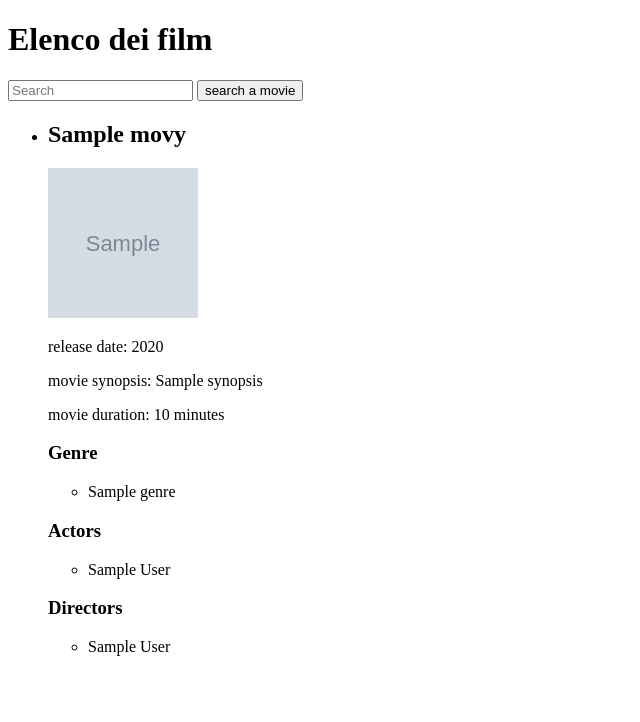
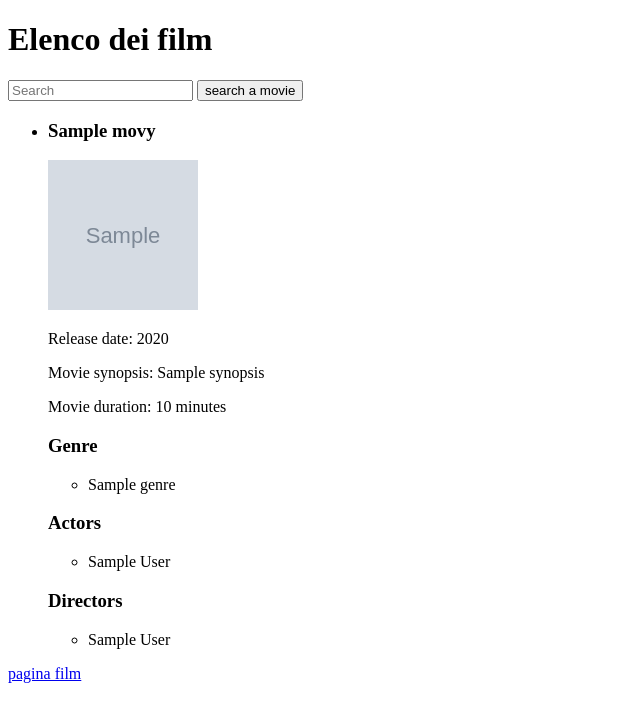
Before and after one commit to acegabri/cinema, a PHP site: template templates/movies.html.twig in a window 1280 px wide. Shown: the top 722 px of the page, without its empty margins (0-640 px from the left). Run offline with PHP 8.4, Linux system fonts and the light colour scheme; the template is opened without the code that fills it: most values are stand-ins (such as "Sample title", 1, 10 or a date in 2020); grey boxes marked "Sample" are stand-in pictures; some libraries are stand-ins or nearby versions.

Commit message:
controllare url

```diff
--- a/backend/api.php
+++ b/backend/api.php
@@ -137,4 +137,7 @@ if ($_SERVER['REQUEST_METHOD'] == 'GET') {
     ]);
 }
 
+
+echo $twig->render('index.html.twig');
+
 exit;
--- a/templates/movies.html.twig
+++ b/templates/movies.html.twig
@@ -4,6 +4,15 @@
 		<meta charset="UTF-8">
 		<meta name="viewport" content="width=device-width, initial-scale=1.0">
 		<title>Movies</title>
+
+		<style>
+
+			body{
+
+				font-family: "Times New Roman", serif;
+			}
+
+		</style>
 	</head>
 	<body>
 		<h1>Elenco dei film</h1>
@@ -16,13 +25,13 @@
 		<ul>
 			{% for movie in movies %}
 				<li>
-					<h2>{{ movie.title }}</h2>
+					<h3>{{ movie.title }}</h3>
 					<img src="{{ movie.poster }}" alt="{{ movie.title }}" width="150px" height="150px">
-					<p>release date:
+					<p>Release date:
 						{{ movie.released_year }}</p>
-					<p>movie synopsis:
+					<p>Movie synopsis:
 						{{ movie.synopsis }}</p>
-					<p>movie duration:
+					<p>Movie duration:
 						{{ movie.duration }}
 						minutes
 					</p>
@@ -61,6 +70,8 @@
 				</li>
 			{% endfor %}
 		</ul>
+
+		<a href="api.php/movies">pagina film</a>
 	</body>
 </html>
 
```
